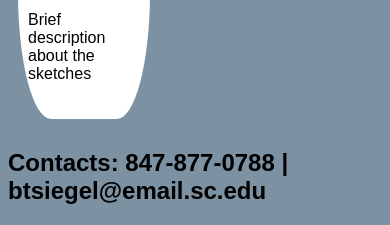
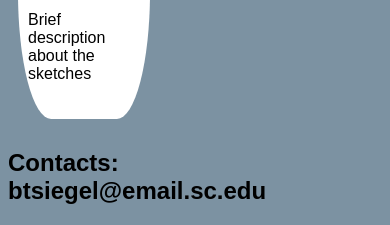
Before and after one commit to CSC-Brenden/CSC-Brenden.github.io, a plain HTML site: page index.html in a window 390 px wide. Shown: the part 1519-1744 px from the top of the page. Drawn offline with Linux system fonts and the light colour scheme.

Commit message:
Phone removed

```diff
--- a/index.html
+++ b/index.html
@@ -52,7 +52,7 @@
         </div>
     </div>
     <div class="contact">
-        <h2>Contacts: 847-877-0788 | btsiegel@email.sc.edu </h2>
+        <h2>Contacts: btsiegel@email.sc.edu </h2>
     </div>
 </body>
 
```
